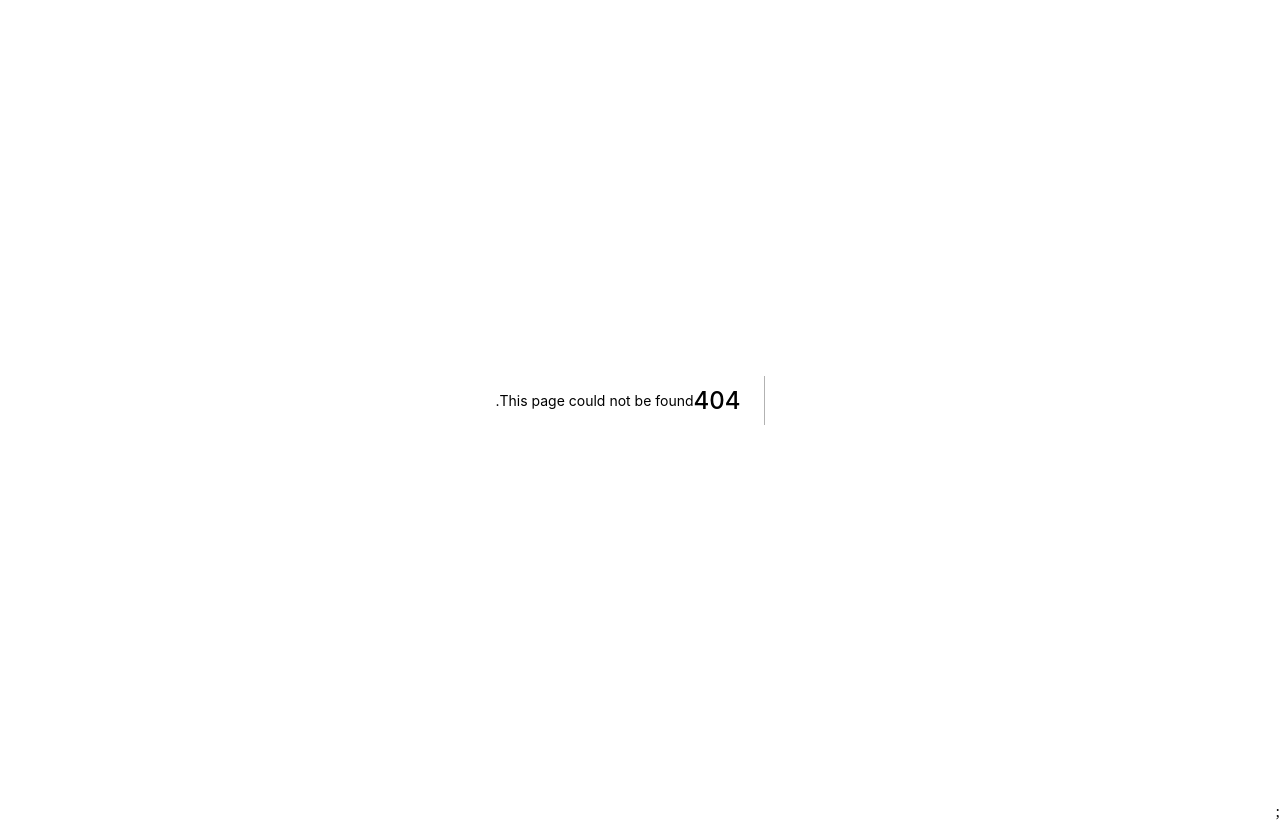
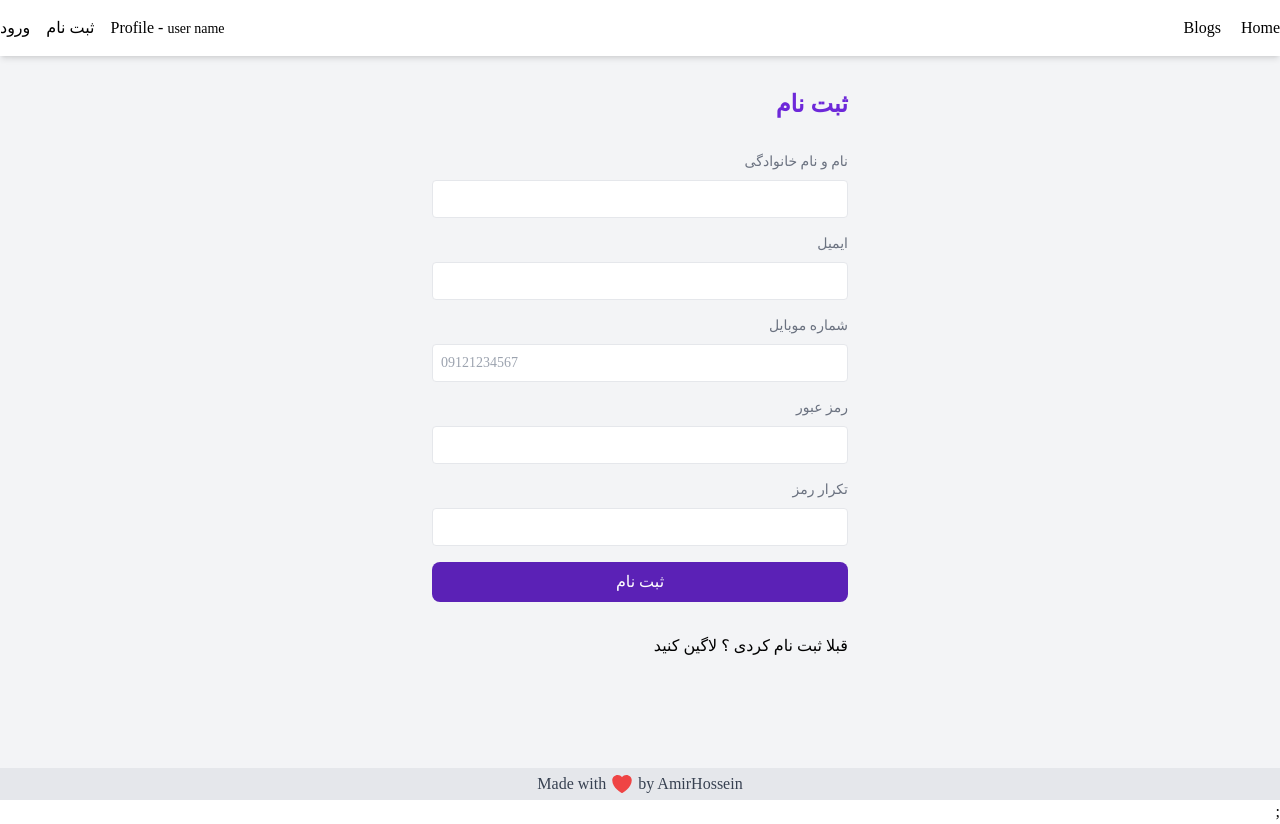
Before and after one commit to amirk1998/Shopping-Blog-Next-Project, a Next.js app in the folder client/: page /signup in a window 1280 px wide. Before the commit this address had no page. Built offline with nearby package versions, Linux system fonts and the light colour scheme.

Commit message:
Sign Up and Sign In Page have been created

```diff
--- a/client/package.json
+++ b/client/package.json
@@ -11,6 +11,7 @@
   "dependencies": {
     "@heroicons/react": "^2.0.18",
     "axios": "^1.4.0",
+    "formik": "^2.4.2",
     "next": "^12.2.6",
     "notistack": "^3.0.1",
     "prettier-plugin-tailwindcss": "^0.3.0",
@@ -18,7 +19,8 @@
     "react": "^18.2.0",
     "react-copy-to-clipboard": "^5.1.0",
     "react-dom": "^18.2.0",
-    "react-icons": "^4.9.0"
+    "react-icons": "^4.9.0",
+    "yup": "^1.2.0"
   },
   "devDependencies": {
     "@tailwindcss/aspect-ratio": "^0.4.2",
--- /dev/null
+++ b/client/src/components/FormInput/index.jsx
@@ -0,0 +1,38 @@
+const InputComponent = ({
+  label,
+  formik,
+  name,
+  type,
+  className,
+  placeholder = '',
+}) => {
+  return (
+    <div className={className}>
+      <label
+        className='mb-2 flex flex-row text-sm text-gray-500'
+        htmlFor={name}
+      >
+        {label}
+        {formik.touched[name] && formik.errors[name] ? (
+          <div className='ml-2 flex-1 text-left text-xs text-rose-500'>
+            {formik.errors[name]}
+          </div>
+        ) : null}
+      </label>
+      <input
+        dir='ltr'
+        placeholder={placeholder}
+        className='focus:ring-primary w-full rounded border border-gray-200 p-2 text-left text-sm
+            outline-none focus:border-transparent focus:outline-none focus:ring-2'
+        type={type || 'text'}
+        id={name}
+        name={name}
+        onChange={formik.handleChange}
+        onBlur={formik.handleBlur}
+        value={formik.values[name]}
+      />
+    </div>
+  );
+};
+
+export default InputComponent;
--- /dev/null
+++ b/client/src/pages/signin/index.jsx
@@ -0,0 +1,71 @@
+import Layout from '@/containers/Layout';
+import { useFormik } from 'formik';
+import * as Yup from 'yup';
+import Link from 'next/link';
+import { useEffect } from 'react';
+import Head from 'next/head';
+import Input from '@/components/FormInput';
+
+const initialValues = {
+  email: '',
+  password: '',
+};
+
+const validationSchema = Yup.object({
+  email: Yup.string()
+    .required('لطفا ایمیل خود را وارد کنید')
+    .email('ایمیل نامعتبر است'),
+  password: Yup.string()
+    .required('لطفا رمز عبور خود را وارد کنید')
+    .min(8, 'رمز عبور باید حداقل شامل 8 کاراکتر باشد'),
+});
+
+const LoginForm = () => {
+  //
+  const onSubmit = (values) => {
+    const { email, password } = values;
+  };
+
+  const formik = useFormik({
+    initialValues,
+    onSubmit,
+    validationSchema,
+    validateOnMount: true,
+  });
+
+  return (
+    <Layout>
+      <Head>Sign In</Head>
+      <div className='container mx-auto px-4 md:max-w-md  md:px-4'>
+        <form
+          onSubmit={formik.handleSubmit}
+          className='flex flex-col space-y-4'
+        >
+          <h1 className='mb-4 text-2xl font-black text-violet-700'>ورود</h1>
+          <Input label='ایمیل' name='email' formik={formik} />
+          <Input
+            label='رمز عبور'
+            name='password'
+            type='password'
+            formik={formik}
+          />
+
+          <button
+            type='submit'
+            disabled={!formik.isValid}
+            className='w-full rounded-lg bg-violet-800 py-2 text-white'
+          >
+            ورود
+          </button>
+          <Link href='/signup'>
+            <p className='mt-4 cursor-pointer py-4'>
+              هنوز ثبت نام نکردی؟ لاگین
+            </p>
+          </Link>
+        </form>
+      </div>
+    </Layout>
+  );
+};
+
+export default LoginForm;
--- /dev/null
+++ b/client/src/pages/signup/index.jsx
@@ -0,0 +1,95 @@
+import Layout from '@/containers/Layout';
+import { useFormik } from 'formik';
+import * as Yup from 'yup';
+import Link from 'next/link';
+import { useEffect } from 'react';
+import Head from 'next/head';
+import Input from '@/components/FormInput';
+
+const initialValues = {
+  name: '',
+  phoneNumber: '',
+  email: '',
+  password: '',
+};
+
+const validationSchema = Yup.object({
+  name: Yup.string()
+    .required('نام و نام خانوادگی را وارد کنید')
+    .min(6, 'نام و نام خانوادگی باید حداقل شامل 6 کاراکتر باشد'),
+  email: Yup.string().required('ایمیل را وارد کنید').email('ایمیل نامعتبر است'),
+  phoneNumber: Yup.string()
+    .required('شماره موبایل را وارد کنید')
+    .matches(/^[0-9]{11}$/, 'شماره موبایل باید 11 رقم باشد')
+    .nullable(),
+  password: Yup.string()
+    .required('رمز عبور را وارد کنید')
+    .min(8, 'رمز عبور باید حداقل شامل 8 کارارکتر باشد'),
+  confirmPassword: Yup.string()
+    .oneOf([Yup.ref('password'), ''], 'رمز عبور را مجددا وارد کنید')
+    .required('رمز عبور هم خوانی ندارد'),
+});
+
+const RegisterForm = () => {
+  const onSubmit = (values) => {
+    const { name, email, phoneNumber, password } = values;
+  };
+
+  const formik = useFormik({
+    initialValues,
+    onSubmit,
+    validationSchema,
+    validateOnMount: true,
+  });
+  return (
+    <Layout>
+      <Head>
+        <title>Front Hooks- Signup</title>
+      </Head>
+      <div className='container mx-auto px-4 md:max-w-md  md:px-4'>
+        <form
+          onSubmit={formik.handleSubmit}
+          className='flex flex-col space-y-4'
+        >
+          <h1 className='mb-4 text-2xl font-black text-violet-700'>ثبت نام</h1>
+          <Input label='نام و نام خانوادگی' name='name' formik={formik} />
+          <Input label='ایمیل' name='email' formik={formik} />
+          <Input
+            type='tel'
+            label='شماره موبایل'
+            name='phoneNumber'
+            formik={formik}
+            placeholder='09121234567'
+          />
+          <Input
+            label='رمز عبور'
+            name='password'
+            type='password'
+            formik={formik}
+          />
+          <Input
+            label='تکرار رمز'
+            name='confirmPassword'
+            type='password'
+            formik={formik}
+          />
+
+          <button
+            type='submit'
+            disabled={!formik.isValid}
+            className='w-full rounded-lg bg-violet-800 py-2 text-white'
+          >
+            ثبت نام
+          </button>
+          <Link href='/signin'>
+            <p className='mt-4 cursor-pointer py-4'>
+              قبلا ثبت نام کردی ؟ لاگین کنید
+            </p>
+          </Link>
+        </form>
+      </div>
+    </Layout>
+  );
+};
+
+export default RegisterForm;
```
Also changed, not shown: 1 other file (tests, documents, lock files or other folders).
